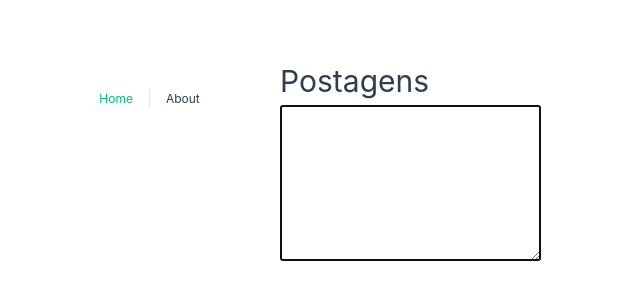
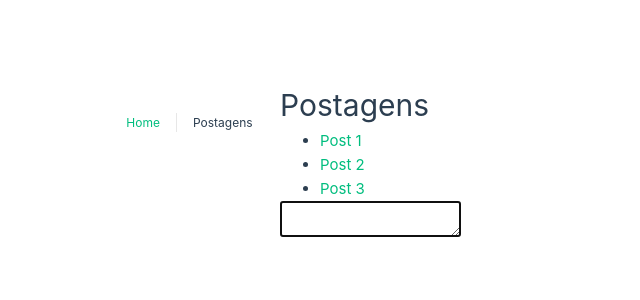
Before and after one commit to magno193/vue-pinia-vite-course, a Vue app in the folder 01-composition-api-basic/: page /posts in a window 1280 px wide. Shown: the part 238-538 px from the top of the page, without its empty margins (360-1000 px from the left). Built offline with nearby package versions, Linux system fonts and the light colour scheme.

Commit message:
feat: 01 detalhando postagens e usando $route

```diff
--- a/01-composition-api-basic/src/App.vue
+++ b/01-composition-api-basic/src/App.vue
@@ -5,7 +5,7 @@ import { RouterLink, RouterView } from 'vue-router'
 <template>
   <nav>
     <RouterLink to="/">Home</RouterLink>
-    <RouterLink to="/posts">About</RouterLink>
+    <RouterLink to="/posts">Postagens</RouterLink>
   </nav>
 
   <RouterView />
--- a/01-composition-api-basic/src/views/PostDetailView.vue
+++ b/01-composition-api-basic/src/views/PostDetailView.vue
@@ -1,9 +1,12 @@
 <template>
   <div class="post-detail">
     <h1>Uma página de detalhes de postagem</h1>
+    <p>Mostre o conteúdo da postagem com ID de {{ $route.params.id }} neste espaço</p>
+    <p>
+      <RouterLink to="/posts">&lt; Back</RouterLink>
+    </p>
   </div>
 </template>
 
 <script setup>
-import { vAutofocus } from '@/directives/vAutofocus';
 </script>
--- a/01-composition-api-basic/src/views/PostsView.vue
+++ b/01-composition-api-basic/src/views/PostsView.vue
@@ -1,7 +1,20 @@
 <template>
   <div class="posts">
     <h1>Postagens</h1>
-    <textarea name="" id="" cols="30" rows="10" v-autofocus />
+
+    <ul>
+      <li>
+        <Router-Link to="/posts/id1">Post 1</Router-Link>
+      </li>
+      <li>
+        <Router-Link to="/posts/id2">Post 2</Router-Link>
+      </li>
+      <li>
+        <Router-Link to="/posts/id3">Post 3</Router-Link>
+      </li>
+    </ul>
+
+    <textarea v-autofocus></textarea>
   </div>
 </template>
 
```
